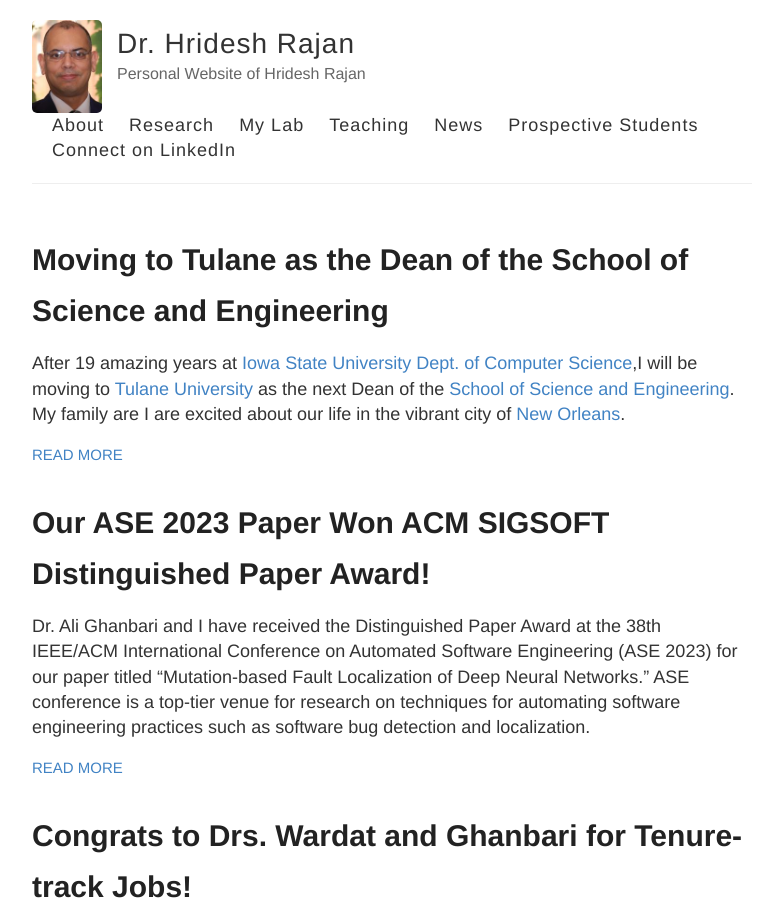
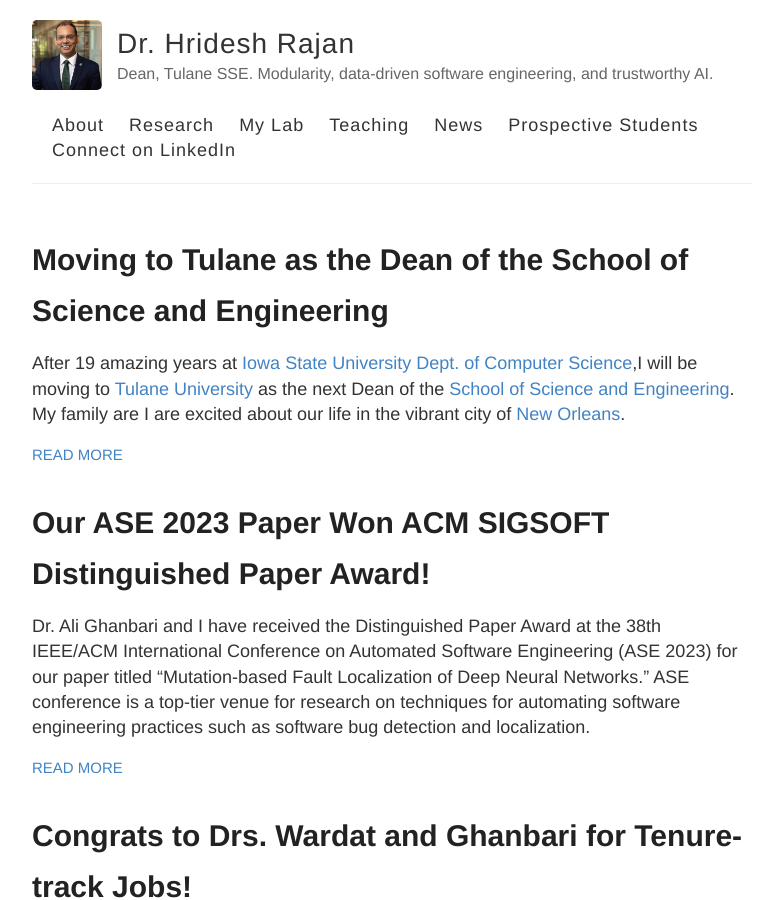
Before and after one commit to hridesh/hridesh.github.io, a Jekyll site: the page built from index.html, in a window 1280 px wide and 900 px high. Shown: the whole window, without its empty margins (248-1031 px from the left). Built offline with Jekyll 4.4.1, drawn with Linux system fonts in a browser that asks for light colours; the list of posts is cut into pages by our own code.

Commit message:
misc changes

```diff
--- a/_config.yml
+++ b/_config.yml
@@ -6,7 +6,7 @@
 name: Dr. Hridesh Rajan
 
 # Short bio or description (displayed in the header)
-description: Personal Website of Hridesh Rajan
+description: Dean, Tulane SSE. Modularity, data-driven software engineering, and trustworthy AI.
 
 # URL of your avatar or profile pic (you could use your GitHub profile pic)
 avatar: https://hridesh.github.io/images/hr.jpg
```
Also changed, not shown: images/hr.jpg.
